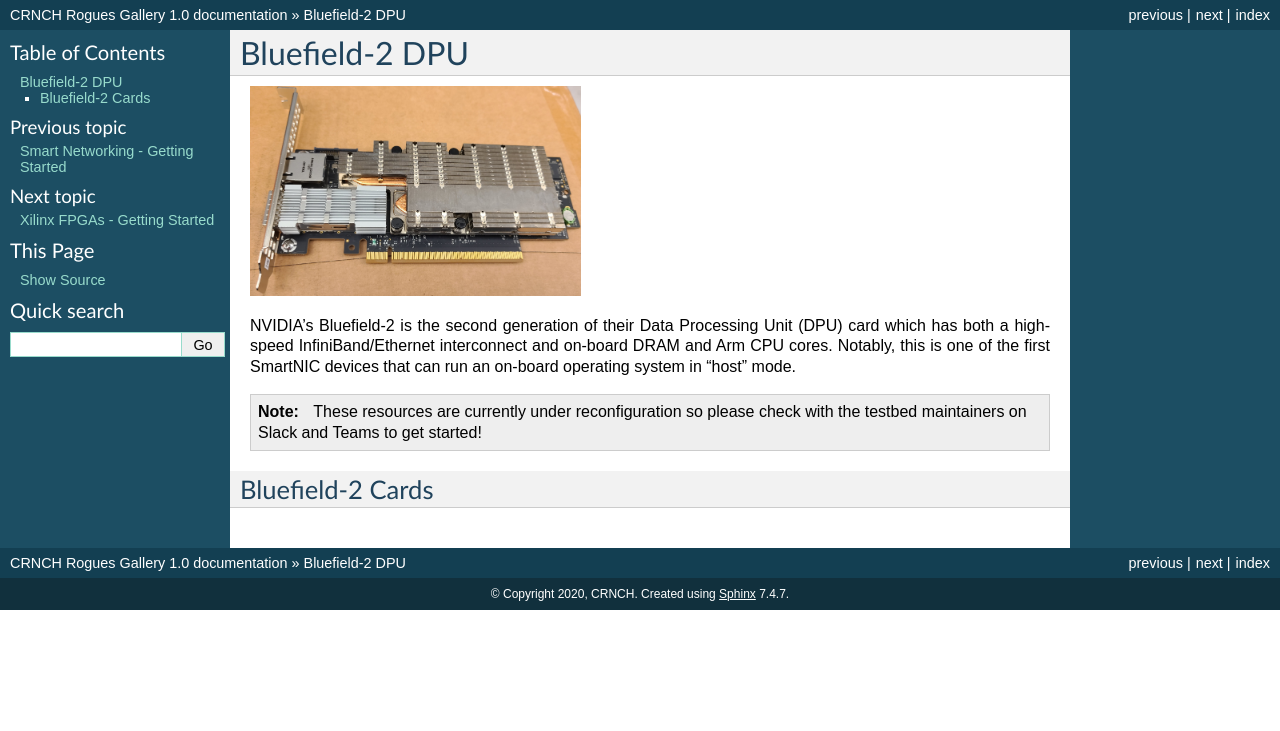
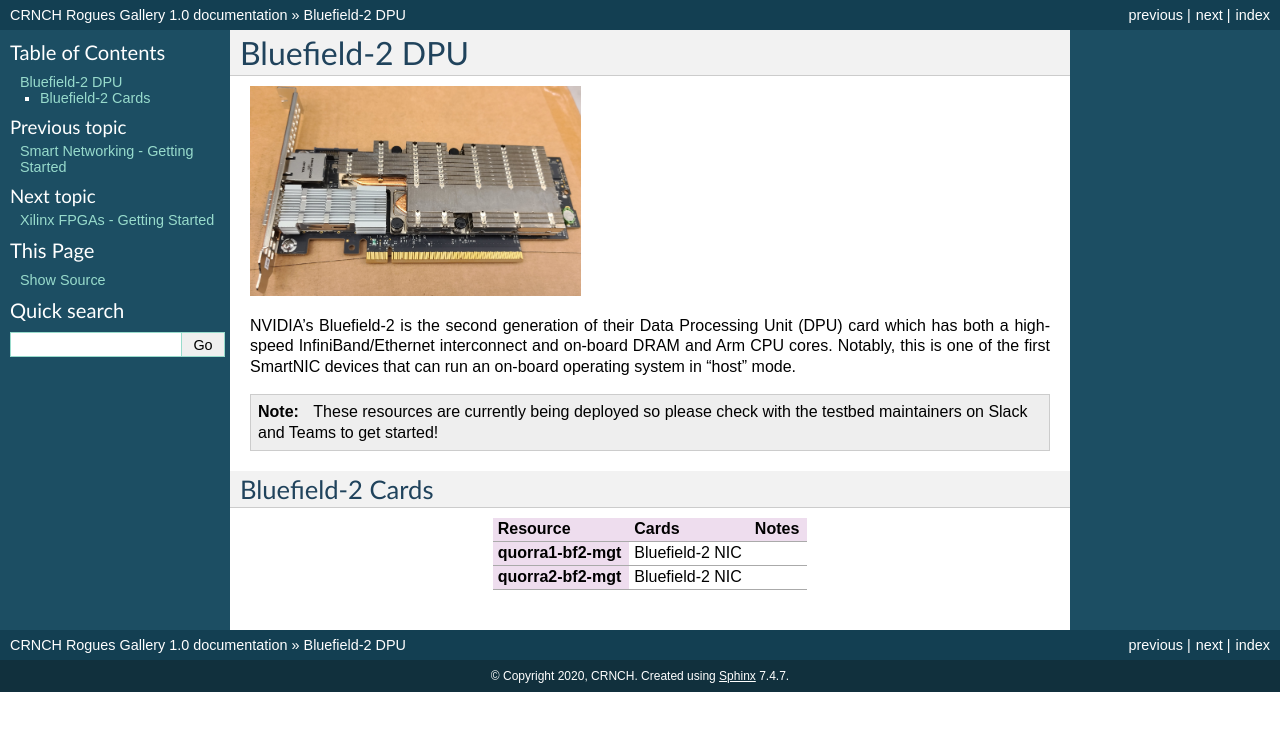
Before and after one commit to gt-crnch-rg/read-the-docs, a Sphinx documentation site: the page built from docs/networking/bluefield2-dpu.rst, in a window 1280 px wide. Shown: the top 731 px of the page. Built offline with Sphinx 7.4.7, drawn with Linux system fonts in a browser that asks for light colours; pages that are not in the unit, such as notebooks, are missing from menus.

Commit message:
Update bluefield2-dpu.rst

```diff
--- a/docs/networking/bluefield2-dpu.rst
+++ b/docs/networking/bluefield2-dpu.rst
@@ -9,8 +9,23 @@
 NVIDIA's Bluefield-2 is the second generation of their Data Processing Unit (DPU) card which has both a high-speed InfiniBand/Ethernet interconnect and on-board DRAM and Arm CPU cores. Notably, this is one of the first SmartNIC devices that can run an on-board operating system in "host" mode.
 
 .. note::
-   These resources are currently under reconfiguration so please check with the testbed maintainers on Slack and Teams to get started!
+   These resources are currently being deployed so please check with the testbed maintainers on Slack and Teams to get started!
 
 
 Bluefield-2 Cards
-------------
+-----------------
+
+.. list-table::
+    :widths: auto
+    :header-rows: 1
+    :stub-columns: 1
+
+    * - Resource
+      - Cards
+      - Notes
+    * - quorra1-bf2-mgt
+      - Bluefield-2 NIC
+      -
+    * - quorra2-bf2-mgt
+      - Bluefield-2 NIC
+      -
```
